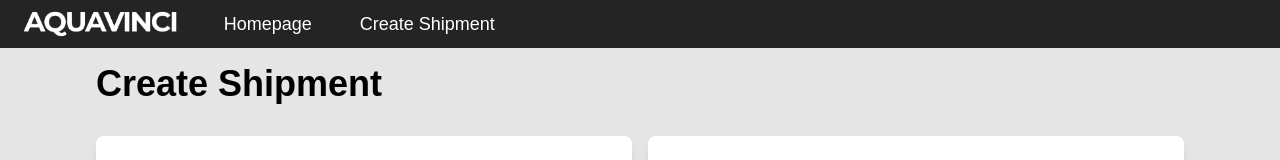
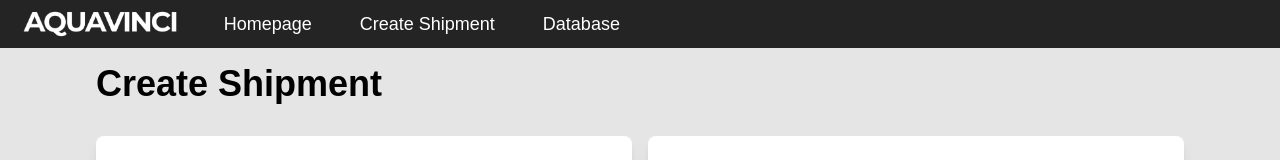
Before and after one commit to AlketKuehne/aquavinci, a Next.js app: page /create-shipment in a window 1280 px wide. Shown: the top 160 px of the page. Built offline with nearby package versions, Linux system fonts and the light colour scheme.

Commit message:
added Database to navigation bar

```diff
--- a/app/create-shipment/page.tsx
+++ b/app/create-shipment/page.tsx
@@ -490,6 +490,14 @@ export default function CreateShipmentPage() {
             >
               Create Shipment
             </Link>
+            <a
+              href="https://aquavinci.vercel.app/databank"
+              className="flex items-center justify-center px-6 text-lg text-white bg-[#242424] transition-all duration-1250 hover:bg-gray-200 hover:text-black h-full"
+              target="_blank"
+              rel="noopener noreferrer"
+            >
+              Database
+            </a>
           </div>
         </nav>
 
```
